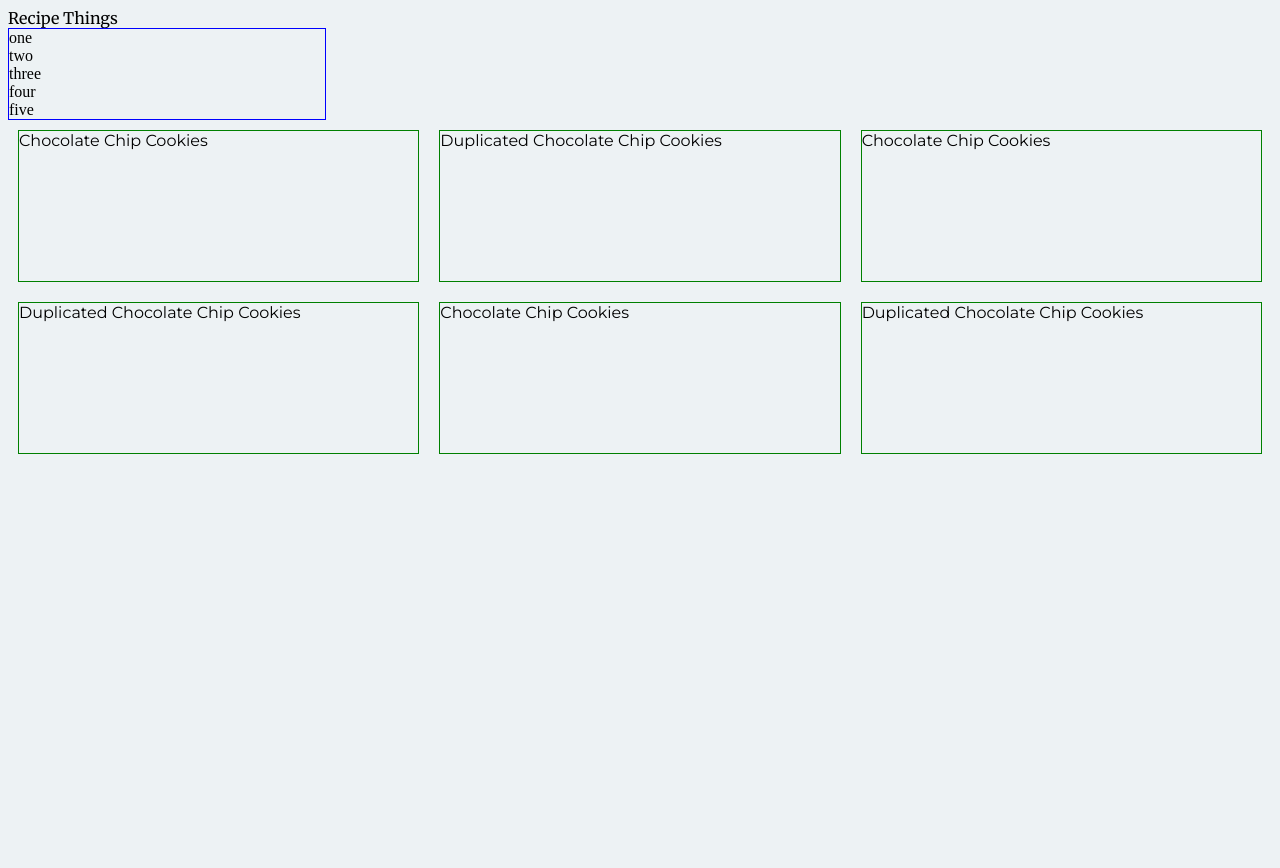
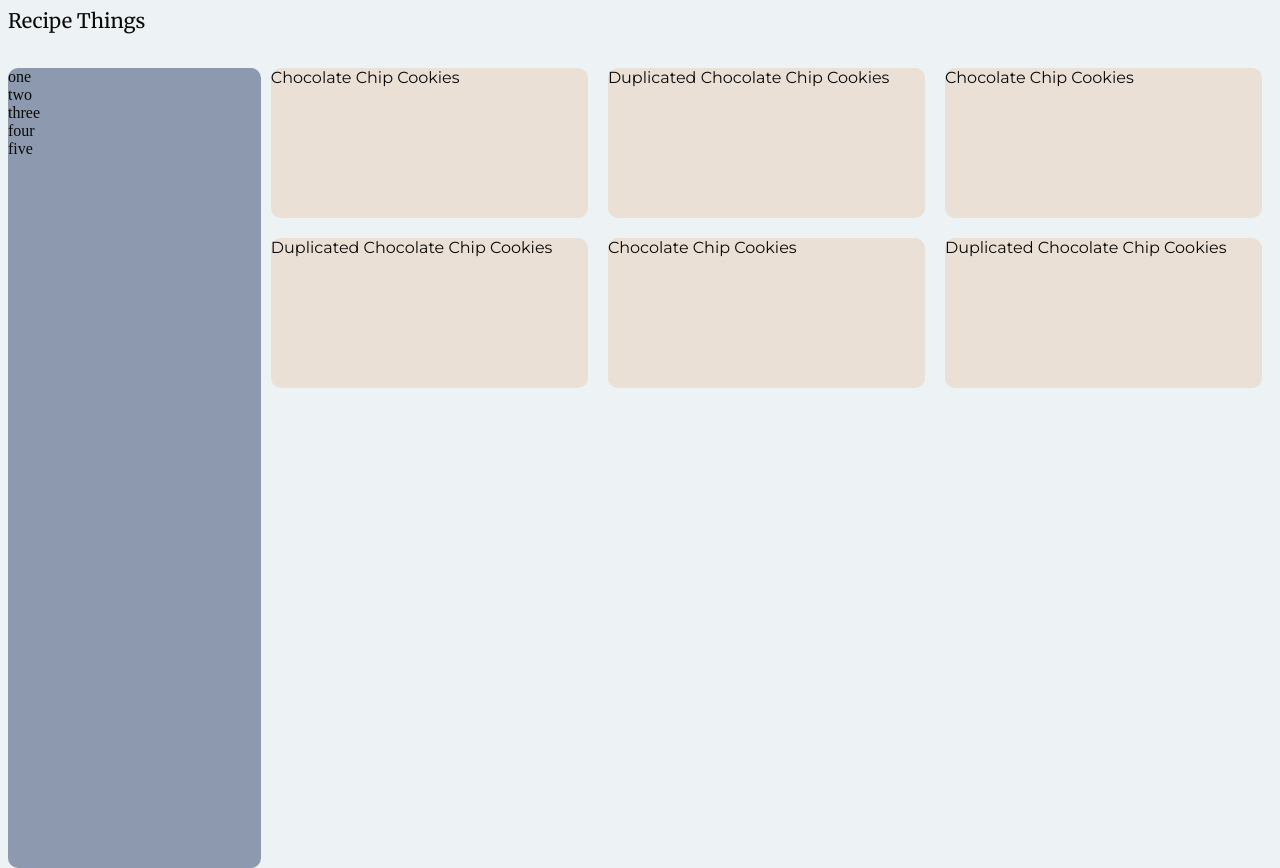
Before and after one commit to vaughank92/recipe-page, a React (Create React App) app: page / in a window 1280 px wide. Before the commit the page ends 800 px from the top, so only its background shows below. Built offline with nearby package versions, Linux system fonts and the light colour scheme.

Commit message:
homepage styles update

```diff
--- a/src/css/styles.css
+++ b/src/css/styles.css
@@ -1,5 +1,16 @@
 html {
   background-color: #EDF2F4;
+  color: #0A0908;
+  height: 100%;
+}
+
+body, #main, #main > div {
+  height: 100%;
+}
+
+.header {
+  height: 50px;
+  font-size: 20px;
 }
 
 .appComponent {
@@ -8,13 +19,23 @@ html {
 
 .sideBar {
   display: inline-block;
-  width: 25%;
-  border: 1px solid blue;
+  width: 20%;
+  background-color: #8D99AE;
+  margin-top: 10px;
+  height: 100%;
 }
 
-.cardContainer {
-  width: 74%;
+.sideBar, .recipeCard {
+  border-radius: 10px;
+}
+
+.homeContainer, .recipeContainer {
+  max-width: 80%;
   float: right;
+}
+
+.ingredients, .directions {
+  margin: 10px;
 }
 
 .cards {
@@ -29,7 +50,7 @@ html {
   height: 150px;
   flex-grow: 1;
   font-family: "Montserrat";
-  border: 1px solid green;
+  background-color: #EAE0D5;
 }
 
 /*# sourceMappingURL=styles.css.map */
--- a/src/css/styles.scss
+++ b/src/css/styles.scss
@@ -10,10 +10,17 @@ $not-title-fonts: 'Montserrat';
 
 html {
     background-color: $anti-flash-white;
+    color: $smoky-black;
+    height: 100%;
 }
 
-div {
-    // border: 1px solid green;
+body, #main, #main > div {
+    height: 100%;
+}
+
+.header {
+    height: 50px;
+    font-size: 20px;
 }
 
 .appComponent {
@@ -22,14 +29,24 @@ div {
 
 .sideBar {
     display: inline-block;
-    width: 25%;
-    border: 1px solid blue;
+    width: 20%;
+    background-color: $gray-blue;
+    margin-top: 10px;
+    height: 100%;
+}
+
+.sideBar, .recipeCard {
+    border-radius: 10px;
 }
 
 
-.cardContainer {
-    width: 74%;
+.homeContainer, .recipeContainer {
+    max-width: 80%;
     float: right;
+}
+
+.ingredients, .directions {
+    margin: 10px;
 }
 
 .cards {
@@ -40,10 +57,9 @@ div {
 .recipeCard {
     justify-content: space-evenly;
     margin: 10px;
-    // max-width: 225px;
     flex-basis: 25%;
     height: 150px;
     flex-grow: 1;
     font-family: $not-title-fonts;
-    border: 1px solid green;
+    background-color: $pearl;
 }
```
Also changed, not shown: 1 other file (tests, documents, lock files or other folders).
